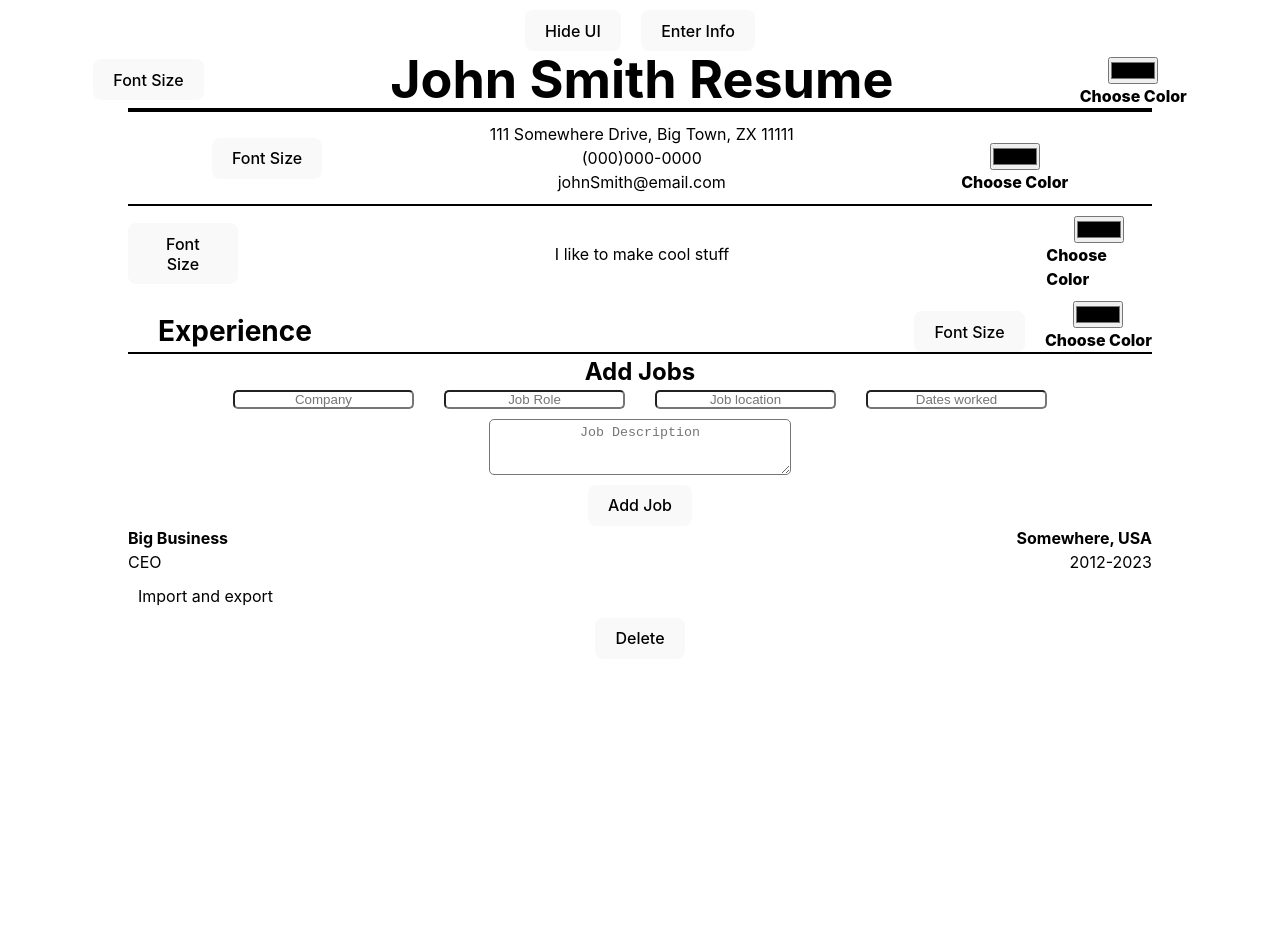
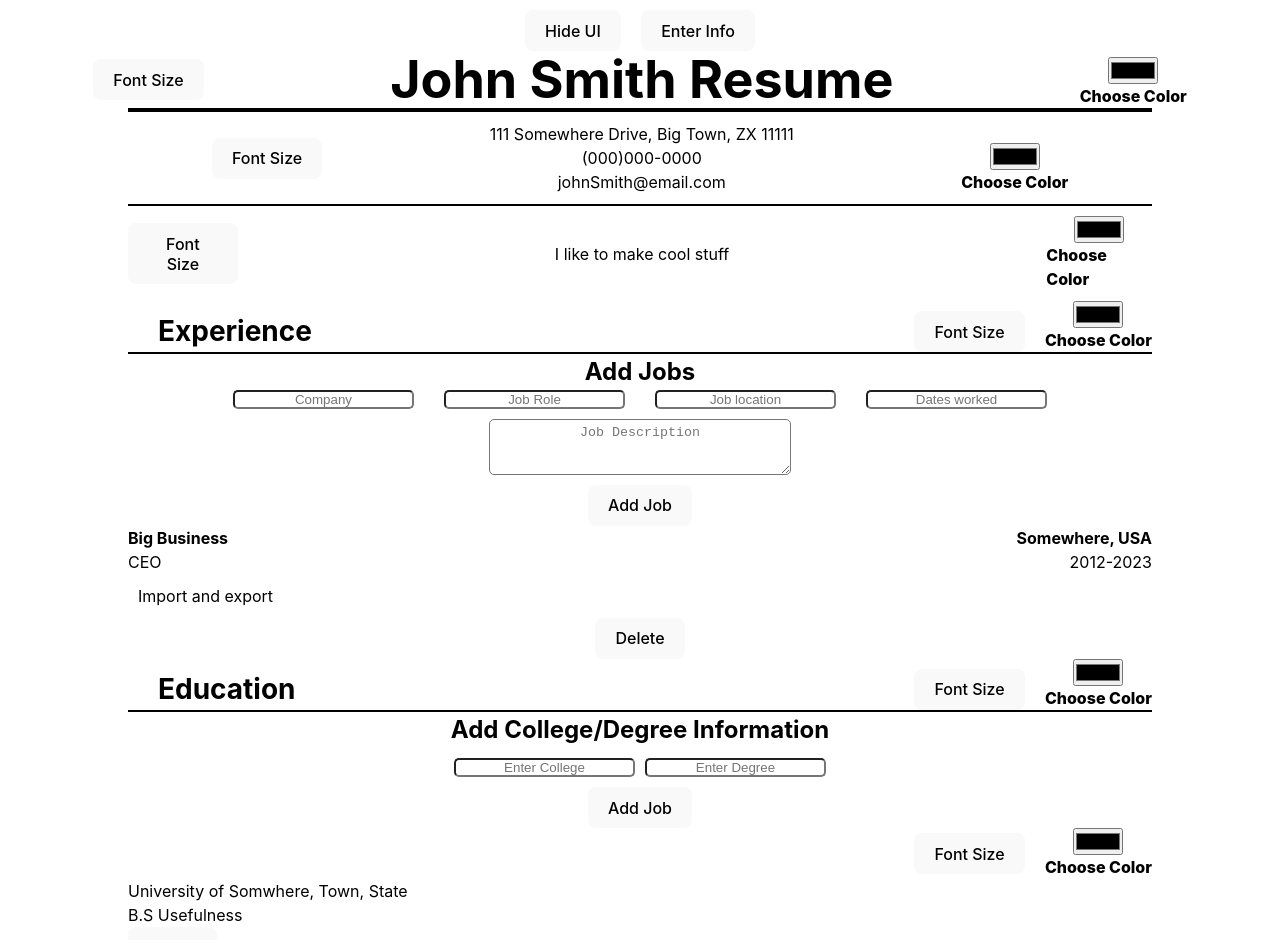
Before and after one commit to Sebamor/cvProject, a React (Vite) app: page / in a window 1280 px wide. Shown: the top 940 px of the page. Before the commit the page ends 800 px from the top, so only its background shows below. Built offline with nearby package versions, Linux system fonts and the light colour scheme.

Commit message:
Education component with add logic

```diff
--- a/src/App.jsx
+++ b/src/App.jsx
@@ -3,6 +3,7 @@ import {UIProvider} from './components/UIContext.jsx';
 import Header from './components/Header.jsx';
 import Experience from './components/Experience.jsx';
 import TopUI from './components/TopUI.jsx';
+import Education from './components/Education.jsx';
 
 function App() {
 
@@ -13,6 +14,7 @@ function App() {
         <TopUI />
         <Header />
         <Experience />
+        <Education />
       </div>
     </UIProvider>
     </>
--- a/src/components/AddItems.jsx
+++ b/src/components/AddItems.jsx
@@ -5,7 +5,7 @@ import useState from 'react';
 
 function AddItems() {
     const {hideUI} = useContext(UIContext);
-    const {setItems, jobTitle, jobDescription, items, handleJobTitleChange, handleJobDescriptionChange, handleAddItem, handleDeleteItem, jobRole, jobDate, jobLocation, handleJobDateChange, handleJobLocationChange, handleJobRoleChange} = useResumeUI();
+    const {jobTitle, jobDescription, items, handleJobTitleChange, handleJobDescriptionChange, handleAddItem, handleDeleteItem, jobRole, jobDate, jobLocation, handleJobDateChange, handleJobLocationChange, handleJobRoleChange} = useResumeUI();
 
     return(
         <div style={{width:'100%'}}>
@@ -55,8 +55,8 @@ function AddItems() {
                     display:hideUI,
                 }}></textarea>
             </div>
-            <div id="addItemButton">
-                <button onClick={handleAddItem} style={{display:hideUI}}>Add Job</button>
+            <div id="addItemButton" style={{display:hideUI}}>
+                <button onClick={handleAddItem} style={{display:hideUI,}}>Add Job</button>
             </div>
             <ul>
                 {items.map(item => (
--- a/src/components/Education.jsx
+++ b/src/components/Education.jsx
@@ -0,0 +1,114 @@
+import { useContext } from 'react';
+import  useResumeUI from '../hooks/resumeHooks.js';
+import { UIContext } from '../components/UIContext.jsx';
+
+function Education() {
+    const {
+        itemColor,
+        handleColorChange,
+        fontSize,
+        handleFontChange,
+        handleDeleteEItem,
+        handleAddEducationItem,
+        handleCollegeInfoChange,
+        handleDegreeInfoChange,
+        collegeInfo,
+        educationItem,
+        degreeInfo,
+    } = useResumeUI();
+    const {hideUI} = useContext(UIContext);
+
+    return (
+        <div id='educationContainer' style={{
+            background: 'white',
+            color:'black',
+            width:'100vw',
+            display:'flex',
+            flexDirection:'column',
+            alignItems:'center',
+            justifyContent:'center',
+        }}>
+
+
+            <div style={{width:'80vw'}}>
+                <div id="experienceHeader" style={{
+                    borderBottom:'2px solid black',
+                    minWidth:'80vw',
+                }}>
+                    <div id="educationHeaderContainer" style={{
+                        paddingLeft:'30px',
+                        display:'flex',
+                        flexDirection:'row',
+                        justifyContent:'space-between',
+                        alignItems:'flex-end'
+                    }}>
+                        <h2 style={{color:itemColor.expHeader, fontSize:fontSize.expHeader}}>Education</h2>
+                        <div className='educationButtonContainer' style={{
+                            display:'flex',
+                            flexDirection:'row',
+                            alignItems:'flex-end',
+                            gap:'20px',
+                        }}>
+                            <button className='hideUIButton' style={{display:hideUI}} onClick={() => handleFontChange('expHeader')}>Font Size</button>
+                            <div className="titleColorSelectorHideContainer" style={{display:hideUI}}>
+                                <div className='titleColorSelectorContainer'>
+                                    <div className="titleColorSelectorContainer">
+                                        <input type="color" id="colorSelector" name="colorSelector" onChange={(e) => handleColorChange('expHeader', e)}/>
+                                        <label htmlFor="colorSelector" style={{fontWeight:'800', display:'block '}}>Choose Color</label>
+                                    </div>
+                                </div>
+                            </div>
+                        </div>
+                    </div>
+                </div>
+                <div id="addEducationUiContainer" style={{
+                    display:'flex',
+                    flexDirection:'column',
+                    justifyContent:'center',
+                    alignItems:'center',
+                    width:'100%',
+                    gap:'10px',
+                }}>
+                    <h2 style={{display:hideUI}}>Add College/Degree Information</h2>
+                    <div id="CollegeInputContainer" style={{display:'flex', gap:'10px'}}>
+                            <input type="text" value={collegeInfo} onChange={handleCollegeInfoChange} placeholder='Enter College' style={{
+                            borderRadius:'5px',
+                            textAlign:'center',
+                            display:hideUI,
+                            }}/>
+                            <input type="text" value={degreeInfo} onChange={handleDegreeInfoChange} placeholder='Enter Degree' style={{
+                            borderRadius:'5px',
+                            textAlign:'center',
+                            display:hideUI,
+                            }}/>
+                    </div>
+                    <div id="addCollegeItemButton" style={{display:hideUI}}>
+                        <button onClick={handleAddEducationItem} style={{display:hideUI,}}>Add Job</button>
+                    </div>
+                </div>
+                <div id="educationFontColor" style={{display:'flex', justifyContent:'flex-end', alignItems:'center', gap:'20px'}}>
+                    <button className='hideUIButton' style={{display:hideUI}} onClick={() => handleFontChange('hInfo')}>Font Size</button>
+                    <div className="titleColorSelectorHideContainer" style={{display:hideUI}}>
+                    <div className='titleColorSelectorContainer'>
+                        <input type="color" id="colorSelector" name="colorSelector" onChange={(e) => handleColorChange('hInfo', e)}/>
+                        <label htmlFor="colorSelector" style={{fontWeight:'800', display:'block '}}>Choose Color</label>
+                    </div>
+                    </div>
+                </div>
+
+
+                <ul style={{listStyle:'none',}}>
+                    {educationItem.map(item => (
+                        <li key='item.id' style={{}}>
+                            <p style={{color:itemColor.hInfo, fontSize:fontSize.hInfo}}>{item.college}</p>
+                            <p style={{color:itemColor.hInfo, fontSize:fontSize.hInfo}}>{item.degree}</p>
+                            <button style={{display:hideUI,}} onClick={() => handleDeleteEItem(item.id)}>Delete</button>
+                        </li>
+                    ))}
+                </ul>
+            </div>
+        </div>
+    )
+}
+
+export default Education;
--- a/src/components/Experience.jsx
+++ b/src/components/Experience.jsx
@@ -40,7 +40,6 @@ function Experience() {
                         gap:'20px',
                     }}>
                         <button className='hideUIButton' style={{display:hideUI}} onClick={() => handleFontChange('expHeader')}>Font Size</button>
-
                         <div className="titleColorSelectorHideContainer" style={{display:hideUI}}>
                             <div className='titleColorSelectorContainer'>
                                 <div className="titleColorSelectorContainer">
--- a/src/hooks/resumeHooks.js
+++ b/src/hooks/resumeHooks.js
@@ -102,8 +102,51 @@ const useResumeUI = () => {
         setItems(items.filter(item => item.id !== id));
     }
 
+    // Function to add Education
+    const [collegeInfo, setCollegeInfo] = useState('');
+    const [degreeInfo, setDegreeInfo] = useState('');
+    const [nextEId, setNextEId] = useState(0);
+    const [educationItem, setEducationItem] = useState([{
+        id:nextEId,
+        college:'University of Somwhere, Town, State',
+        degree:'B.S Usefulness',
+    }]);
+
+    function handleCollegeInfoChange(e){
+        setCollegeInfo(e.target.value);
+    }
+    function handleDegreeInfoChange(e){
+        setDegreeInfo(e.target.value);
+    }
+    function handleAddEducationItem(){
+        if(collegeInfo.trim() !== '' && degreeInfo.trim() !== '') {
+            const newEducationItem = {
+                college:collegeInfo,
+                degree:degreeInfo
+            }
+            setEducationItem([...educationItem, newEducationItem]);
+            setNextEId(nextEId + 1);
+            setCollegeInfo('');
+            setDegreeInfo('');
+        }
+    }
+    function handleDeleteEItem(id){
+        setEducationItem(educationItem.filter(item => item.id !== id));
+    }
 
     return {
+        handleDeleteEItem,
+        nextEId,
+        setNextEId,
+        handleAddEducationItem,
+        handleCollegeInfoChange,
+        handleDegreeInfoChange,
+        collegeInfo,
+        setCollegeInfo,
+        educationItem,
+        setEducationItem,
+        degreeInfo,
+        setDegreeInfo,
         jobTitle,
         setJobTitle,
         jobDescription,
```
